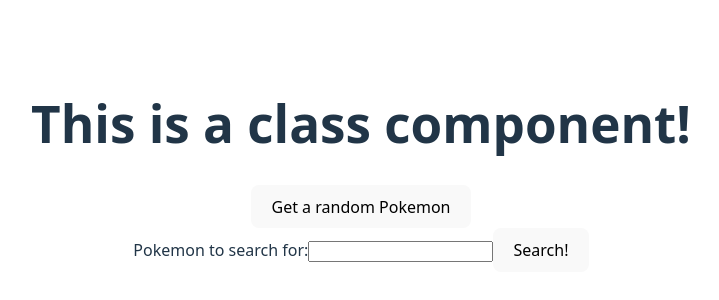
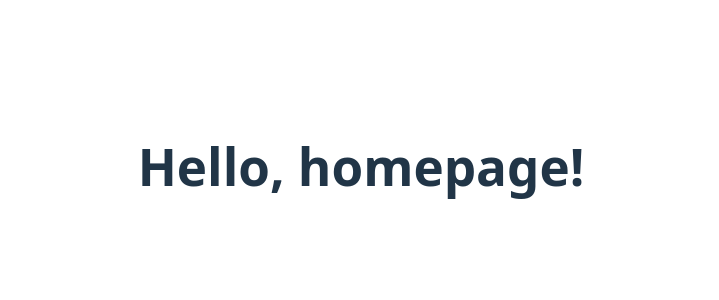
Before and after one commit to adriangcodes/oct24-t2w6-interactive-react, a React (Vite) app: page / in a window 1280 px wide. Shown: the part 234-534 px from the top of the page, without its empty margins (279-998 px from the left). Built offline with nearby package versions, Linux system fonts and the light colour scheme.

Commit message:
feat: basic routing

```diff
--- a/package.json
+++ b/package.json
@@ -11,7 +11,8 @@
   },
   "dependencies": {
     "react": "^19.1.0",
-    "react-dom": "^19.1.0"
+    "react-dom": "^19.1.0",
+    "react-router-dom": "^7.6.0"
   },
   "devDependencies": {
     "@eslint/js": "^9.25.0",
--- a/src/components/PokemonSearcher.jsx
+++ b/src/components/PokemonSearcher.jsx
@@ -3,31 +3,38 @@ import '../App.css'
 
 export function PokemonSearcher() {
 
-  let [pokemonData, setPokemonData] = useState({})
+  // let [pokemonData, setPokemonData] = useState({})
   let [pokemonName, setPokemonName] = useState("")
-  let [pokemonId, setPokemonId] = useState(0)
+  let [_, setPokemonId] = useState(0)
   let [pokemonSpriteUrl, setPokemonSpriteUrl] = useState("")
   let [pokemonSearchTerm, setPokemonSearchTerm] = useState("")
+
 
   // Equivalent to componentDidMount
   useEffect(() => {
     console.log("Use effect says hello world!")
 
+    getRandomPokemon()
+
     // Return inside useeffect is the equivalent of componentWillUnmount
     return (() => {
       console.log("Component is unmounting now.")
     })
+  // eslint-disable-next-line react-hooks/exhaustive-deps
   }, []) // Function watches what is defined in the array
+
 
   // Equivalent to componentDidUpdate
   useEffect(() => {
     console.log("Use effect says hello world on re-render!")
   })
 
+
   // Equivalent to componentDidUpdate for a specific variable
   useEffect(() => {
     console.log("Use effect says hello world on update pokemonName!")
   }, [pokemonName])
+
 
   const getRandomPokemon = async () => {
     let randomPokemonId = Math.floor(Math.random() * 1025) + 1
@@ -35,6 +42,7 @@ export function PokemonSearcher() {
 
     getSpecificPokemon(randomPokemonId)
   }
+
 
   const getSpecificPokemon = async (targetPokemonValue) => {
     let response = await fetch("https://pokeapi.co/api/v2/pokemon/" + targetPokemonValue)
--- a/src/main.jsx
+++ b/src/main.jsx
@@ -2,9 +2,16 @@ import { StrictMode } from 'react'
 import { createRoot } from 'react-dom/client'
 import './index.css'
 import PokemonSearcher from './components/PokemonSearcher.jsx'
+import { BrowserRouter, Route, Routes } from 'react-router-dom'
 
 createRoot(document.getElementById('root')).render(
   <StrictMode>
-    <PokemonSearcher />
+    <BrowserRouter>
+      <Routes>
+        <Route path="/" element={<h1>Hello, homepage!</h1>} />
+        <Route path="/about" element={<h1>Hello, about page!</h1>} />
+        <Route path="/pokemon" element={<PokemonSearcher />} />
+      </Routes>
+    </BrowserRouter>
   </StrictMode>,
 )
```
